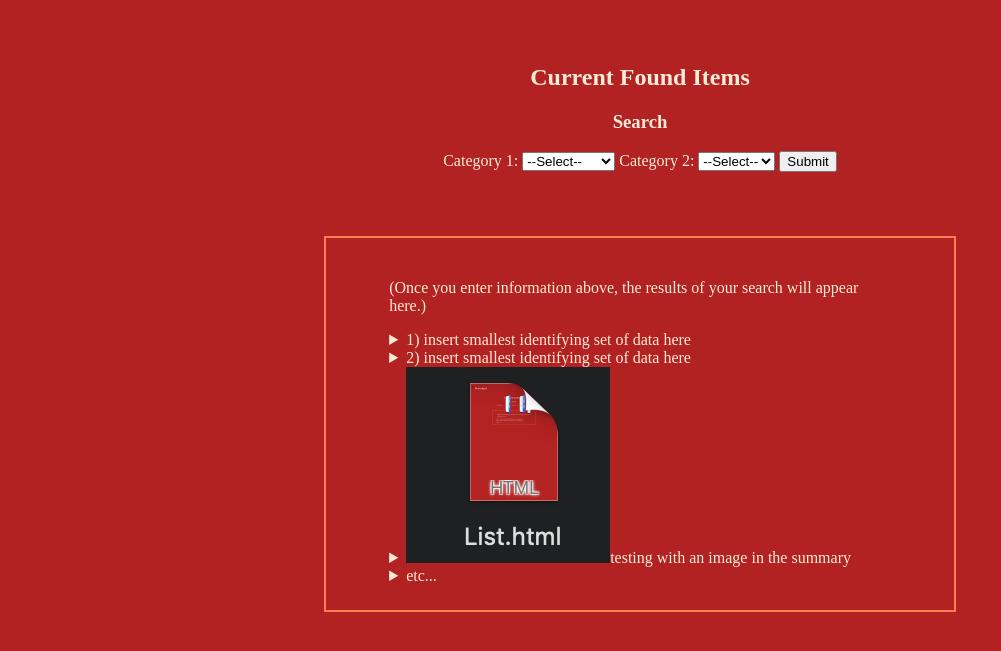
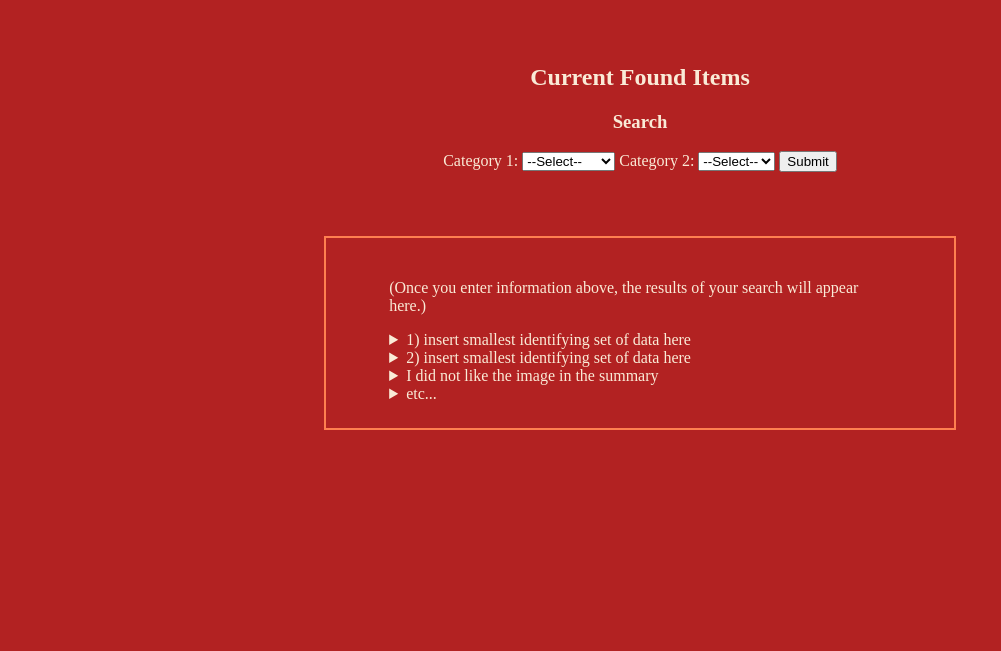
Before and after one commit to plavinio/Scavenger, a plain HTML site: page List.html in a window 1280 px wide. Shown: the part 93-744 px from the top of the page, without its empty margins (0-1001 px from the left). Drawn offline with Linux system fonts and the light colour scheme; a web font is replaced by a local one.

Commit message:
removing img in result summary

```diff
--- a/List.html
+++ b/List.html
@@ -73,7 +73,7 @@
         <p>imagine all details here</p>
       </details>
       <details>
-        <summary><img src="testimage.png">testing with an image in the summary</summary>
+        <summary>I did not like the image in the summary</summary>
         <p>insert img here</p>
         <p>imagine all details here</p>
       </details>
```
